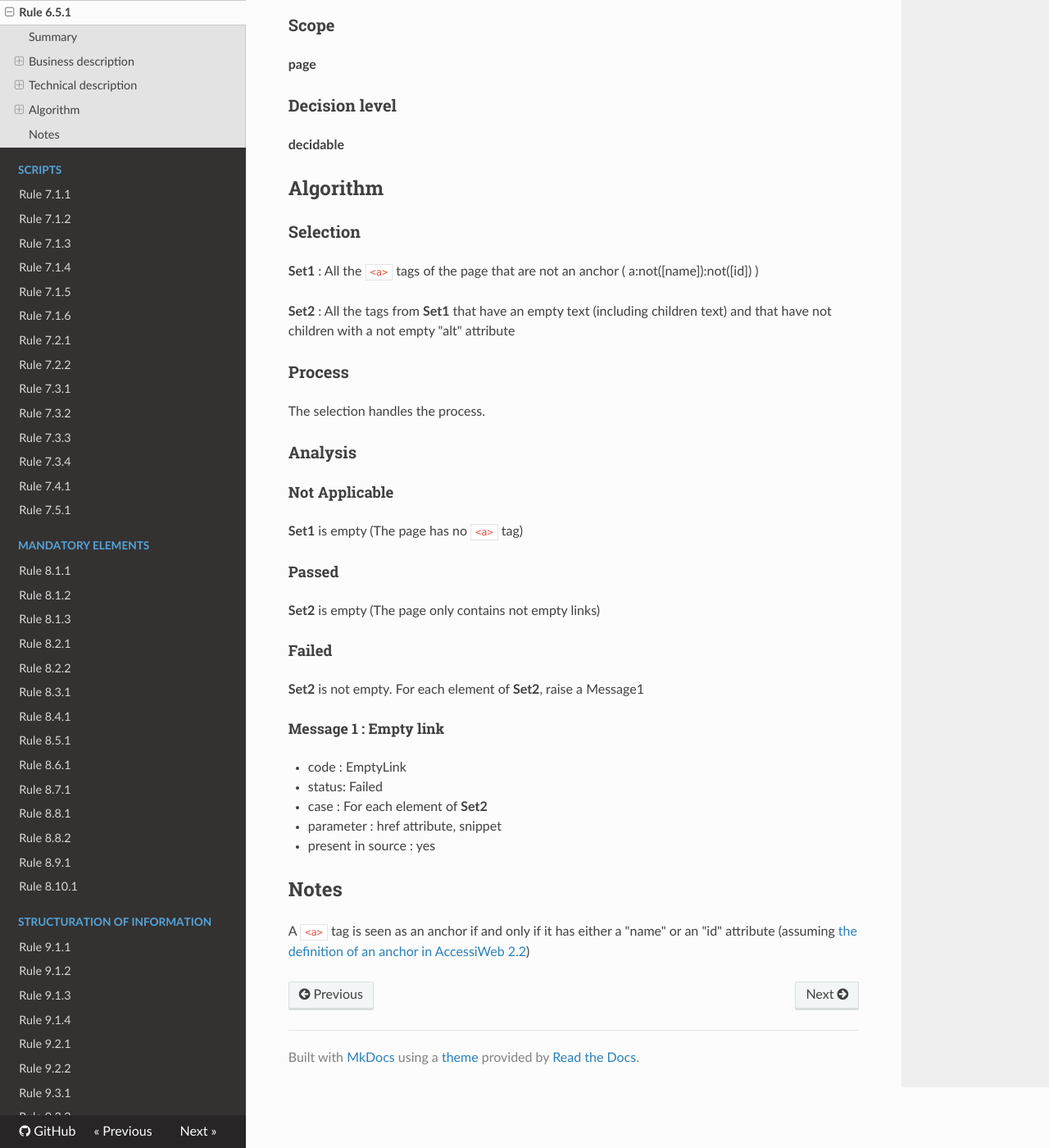
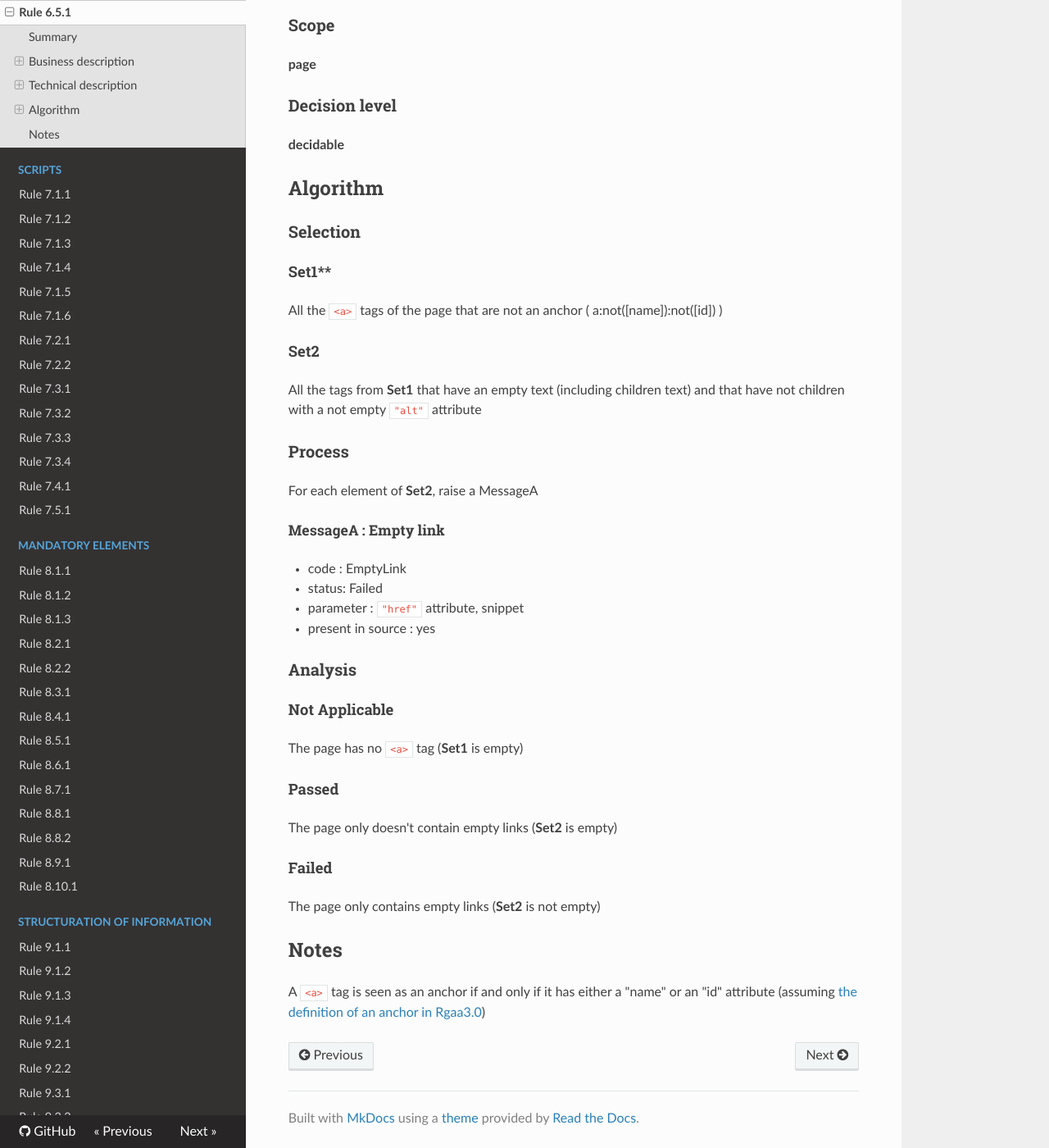
Before and after one commit to Tanaguru/Tanaguru-rules-RGAA-3-doc, an MkDocs documentation site: the page built from docs/Rule-6-5-1.md, in a window 1280 px wide and 1400 px high, scrolled down 777 px. Shown: the whole window at 82% size. Built offline with MkDocs 1.6.1, drawn with Linux system fonts in a browser that asks for light colours; nearby versions of some CDN libraries; old or Windows-style settings are respelled for this version of MkDocs.

Commit message:
add rule design sheets for 6.5.1

```diff
--- a/docs/Rule-6-5-1.md
+++ b/docs/Rule-6-5-1.md
@@ -1,4 +1,5 @@
 # Rule 6.5.1
+
 ## Summary
 
 This test checks whether the page contains empty links.
@@ -15,7 +16,7 @@ This test checks whether the page contains empty links.
 
 ### Description
 
-Dans chaque page Web, chaque lien (balise `a` avec un attribut `href`), &agrave; l'exception des <a href="http://references.modernisation.gouv.fr/referentiel-technique-0#mAncreNom">ancres</a>, a-t-il un <a href="http://references.modernisation.gouv.fr/referentiel-technique-0#mIntituleLien">intitul&eacute;</a> entre `<a>` et `</a>` ?
+Dans chaque page Web, chaque lien (balise `a` avec un attribut `href`), &agrave; l'exception des <a href="http://references.modernisation.gouv.fr/referentiel-technique-0#content-ancre">ancres</a>, a-t-il un <a href="http://references.modernisation.gouv.fr/referentiel-technique-0#intitul-de-lien">intitul&eacute;</a> entre `<a>` et `</a>` ?
 
 ### Level
 
@@ -35,41 +36,43 @@ Dans chaque page Web, chaque lien (balise `a` avec un attribut `href`), &agrave;
 
 ### Selection
 
-**Set1** : All the `<a>` tags of the page that are not an anchor (
+#### Set1**
+
+All the `<a>` tags of the page that are not an anchor (
 a:not([name]):not([id]) )
 
-**Set2** : All the tags from **Set1** that have an empty text (including
-children text) and that have not children with a not empty "alt"
+#### Set2
+
+All the tags from **Set1** that have an empty text (including
+children text) and that have not children with a not empty `"alt"`
 attribute
 
 ### Process
 
-The selection handles the process.
+For each element of **Set2**, raise a MessageA
+
+##### MessageA : Empty link
+
+-   code : EmptyLink
+-   status: Failed
+-   parameter : `"href"` attribute, snippet
+-   present in source : yes
 
 ### Analysis
 
 #### Not Applicable
 
-**Set1** is empty (The page has no `<a>` tag)
+The page has no `<a>` tag (**Set1** is empty)
 
 #### Passed
 
-**Set2** is empty (The page only contains not empty links)
+The page only doesn't contain empty links (**Set2** is empty)
 
 #### Failed
 
-**Set2** is not empty. For each element of **Set2**, raise a Message1
-
-##### Message 1 : Empty link
-
--   code : EmptyLink
--   status: Failed
--   case : For each element of **Set2**
--   parameter : href attribute, snippet
--   present in source : yes
+The page only contains empty links (**Set2** is not empty)
 
 ## Notes
 
 A `<a>` tag is seen as an anchor if and only if it has either a "name" or
-an "id" attribute (assuming [the definition of an anchor in AccessiWeb
-2.2](http://accessiweb.org/index.php/glossary-76.html#mAncreNom))
+an "id" attribute (assuming [the definition of an anchor in Rgaa3.0](http://references.modernisation.gouv.fr/referentiel-technique-0#content-ancre))
```
